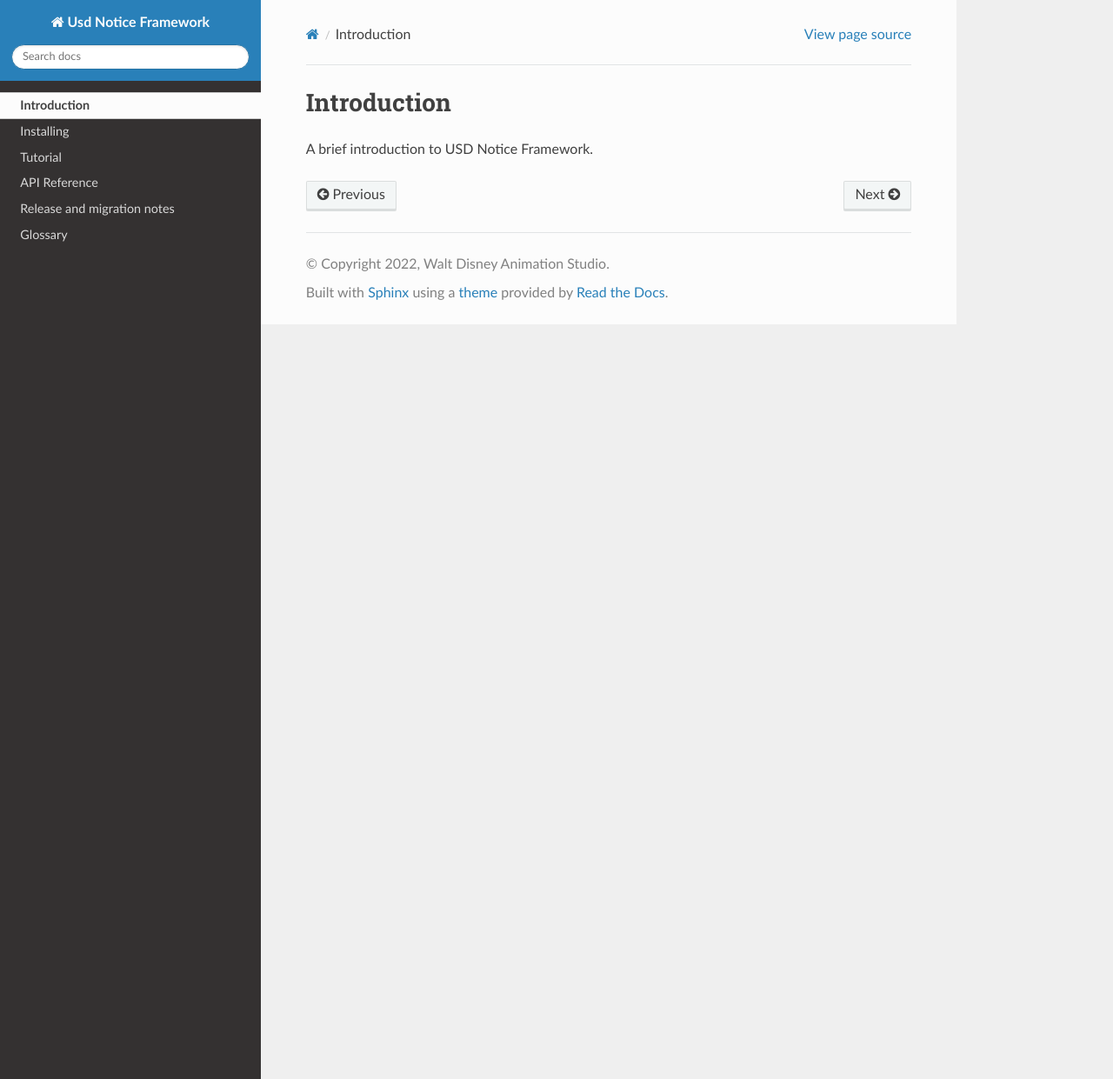
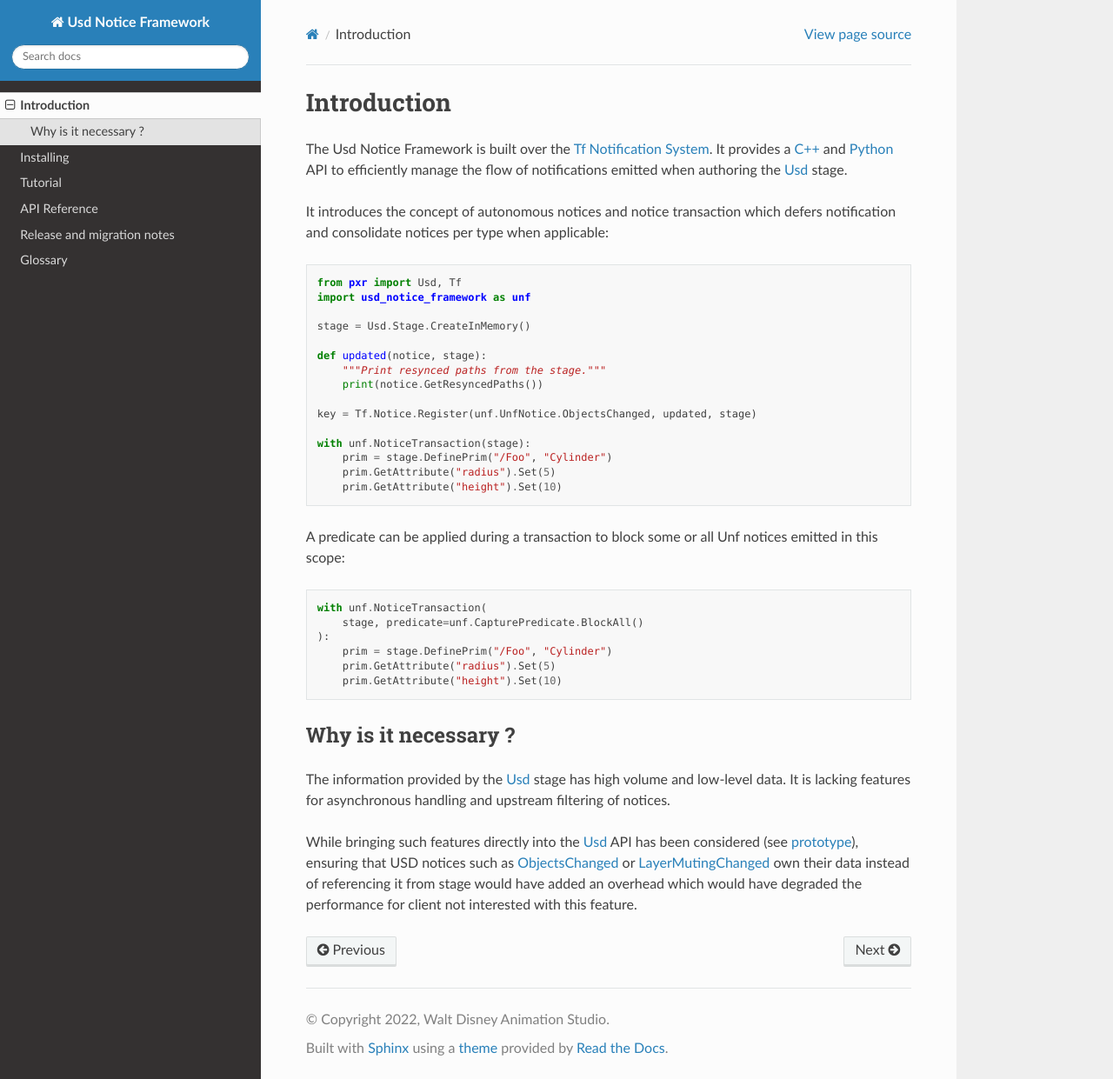
Before and after one commit to wdas/unf, a Sphinx documentation site: the page built from doc/sphinx/introduction.rst, in a window 1280 px wide and 1241 px high. Shown: the whole window at 87% size. Built offline with Sphinx 7.4.7 and the Read the Docs theme 2.0.0, drawn with Linux system fonts in a browser that asks for light colours.

Commit message:
Add introduction and update README page

```diff
--- a/doc/sphinx/conf.py
+++ b/doc/sphinx/conf.py
@@ -31,4 +31,5 @@ html_copy_source = True
 
 intersphinx_mapping = {
     "python": ("http://docs.python.org/", None),
+    "usd": ("https://graphics.pixar.com/usd/release", None)
 }
--- a/doc/sphinx/installing.rst
+++ b/doc/sphinx/installing.rst
@@ -133,4 +133,5 @@ You can increase the verbosity or run a specific test as follows::
 
 By default, Python tests from one scope will be decomposed into separated tests
 that can be individually targeted. Set the ``BUNDLE_PYTHON_TESTS`` :term:`CMake`
-option to true if you want to combine Python tests per scope.
+option (or environment variable) to true if you want to combine Python tests
+per scope.
--- a/doc/sphinx/introduction.rst
+++ b/doc/sphinx/introduction.rst
@@ -4,4 +4,60 @@
 Introduction
 ************
 
-A brief introduction to USD Notice Framework.
+The Usd Notice Framework is built over the :term:`Tf Notification System`. It
+provides a :ref:`C++ <api_reference/cpp>` and
+:ref:`Python <api_reference/python>` API to efficiently manage the flow of
+notifications emitted when authoring the :term:`Usd` stage.
+
+It introduces the concept of autonomous notices and notice transaction which
+defers notification and consolidate notices per type when applicable:
+
+.. code-block:: python
+
+    from pxr import Usd, Tf
+    import usd_notice_framework as unf
+
+    stage = Usd.Stage.CreateInMemory()
+
+    def updated(notice, stage):
+        """Print resynced paths from the stage."""
+        print(notice.GetResyncedPaths())
+
+    key = Tf.Notice.Register(unf.UnfNotice.ObjectsChanged, updated, stage)
+
+    with unf.NoticeTransaction(stage):
+        prim = stage.DefinePrim("/Foo", "Cylinder")
+        prim.GetAttribute("radius").Set(5)
+        prim.GetAttribute("height").Set(10)
+
+A predicate can be applied during a transaction to block some or all Unf notices
+emitted in this scope:
+
+.. code-block:: python
+
+    with unf.NoticeTransaction(
+        stage, predicate=unf.CapturePredicate.BlockAll()
+    ):
+        prim = stage.DefinePrim("/Foo", "Cylinder")
+        prim.GetAttribute("radius").Set(5)
+        prim.GetAttribute("height").Set(10)
+
+.. _introduction/why:
+
+Why is it necessary ?
+=====================
+
+The information provided by the :term:`Usd` stage has high volume and low-level
+data. It is lacking features for asynchronous handling and upstream filtering
+of notices.
+
+While bringing such features directly into the :term:`Usd` API has
+been considered (see `prototype
+<https://github.com/wdas/USD/compare/release...prototype-transaction>`_),
+ensuring that USD notices such as `ObjectsChanged
+<https://graphics.pixar.com/usd/release/api/class_usd_notice_1_1_objects_changed.html>`_
+or `LayerMutingChanged
+<https://graphics.pixar.com/usd/release/api/class_usd_notice_1_1_layer_muting_changed.html>`_
+own their data instead of referencing it from stage would have added an overhead
+which would have degraded the performance for client not interested with this
+feature.
```
Also changed, not shown: other parts of doc/sphinx/installing.rst (+1 -1 lines), README.md (+39 -8 lines), doc/sphinx/glossary.rst (+7 -0 lines).
